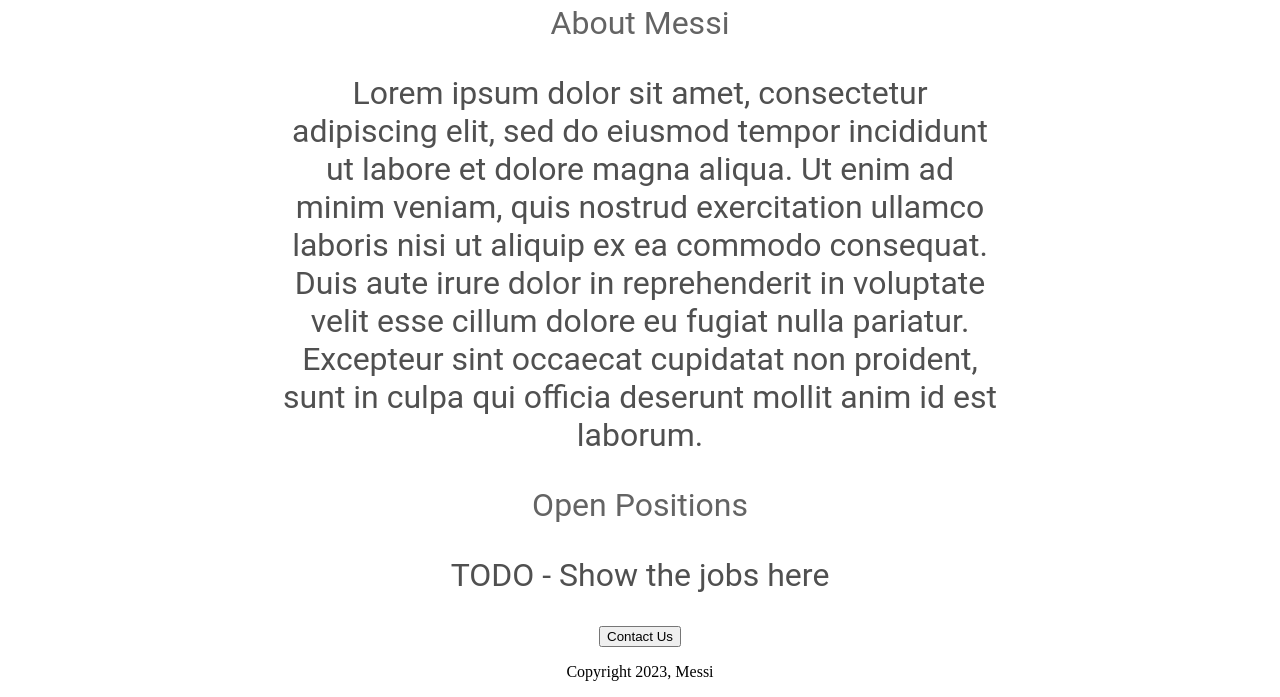
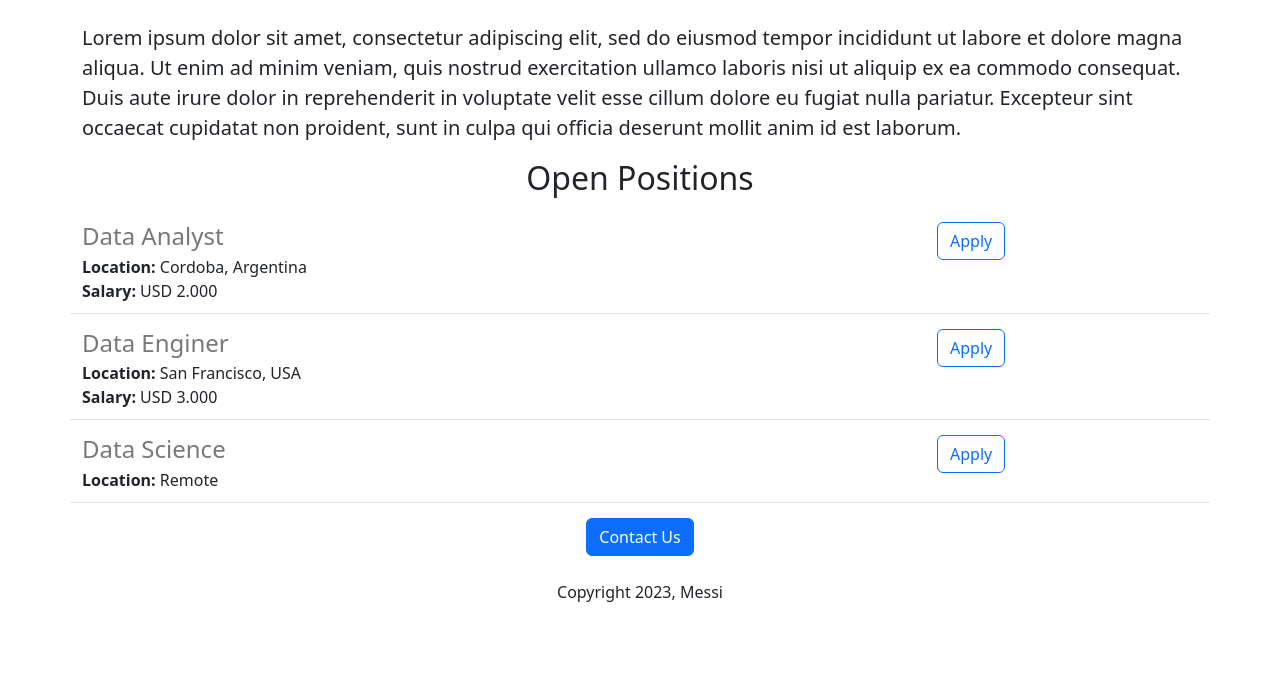
Before and after one commit to franfurey/flask02, a Flask app: page / in a window 1280 px wide. Shown: the part 487-1184 px from the top of the page. After the commit the page ends 1107 px from the top, so only its background shows below. Run offline with Flask 3, Linux system fonts and the light colour scheme.

Commit message:
Updates on project

```diff
--- a/app.py
+++ b/app.py
@@ -1,10 +1,38 @@
-from flask import Flask, render_template
+from flask import Flask, render_template, jsonify
 
 app = Flask(__name__)
 
+JOBS = [
+  {
+    'id':1,
+    'title': 'Data Analyst',
+    'location': 'Cordoba, Argentina',
+    'salary': 'USD 2.000'
+  },
+  {
+    'id':2,
+    'title': 'Data Enginer',
+    'location': 'San Francisco, USA',
+    'salary': 'USD 3.000'
+  },
+  {
+    'id':3,
+    'title': 'Data Science',
+    'location': 'Remote'
+  }
+]
+
+
 @app.route('/')
 def hello():
-  return render_template('home.html')
+  return render_template('home.html',
+                         jobs=JOBS,
+                        company_name='Jovian')
+
+
+@app.route("/api/jobs")
+def list_jobs():
+  return jsonify(JOBS)
 
 
 if __name__ == "__main__":
--- a/templates/home.html
+++ b/templates/home.html
@@ -2,54 +2,35 @@
 <html>
   <head>
     <title>Messi Carreras</title>
+    <meta charset="utf-8">
+    <meta name="viewport" content="width=device-width, initial-scale=1">
+    <link
+      href="https://cdn.jsdelivr.net/npm/bootstrap@5.3.0-alpha3/dist/css/bootstrap.min.css" rel="stylesheet" integrity="sha384-KK94CHFLLe+nY2dmCWGMq91rCGa5gtU4mk92HdvYe+M/SXH301p5ILy+dN9+nJOZ" crossorigin="anonymous">
     <style>
-      h1 {
-        font-size: 40px;
-        font-family: Roboto;
-        font-weight: normal;
-        text-align: center;
-        color: rgb(50,50,50)
-      }
       #banner {
-        width:100%;
         height: 360px;
+        width: 100%;
         object-fit: cover
-
-      }
-      h2 {
-        font-size: 32px;
-        font-family: Roboto;
-        color: rgb(100,100,100);
-        text-align: center;
-        font-weight: normal;
-      }
-
-      .bodytext {
-        font-size: 32px;
-        font-family: Roboto;
-        color: rgb(80,80,80);
-        text-align: center;
-        font-weight: normal;
-      }
-      #container {
-        max-width: 720px;
-        margin: 0 auto 0 auto
       }
     </style>
   </head>
   <body>
-    <div id='container'>
-    <h1>Messi Carreras</h1>
-    <img id='banner' src='http://flask02.franciscofurey.repl.co/static/1.jpg' height = '320'>
-    <h2>About Messi</h2>
-    <p class='bodytext'>
+    <div class='container'>
+    <h1 class='text-center mt-2 mb-4'>{{company_name}} Carreras</h1>
+    <img class='img-fluid' id='banner' src='http://flask02.franciscofurey.repl.co/static/1.jpg' height = '320'>
+    <h2 class='text-center mt-2 mb-4'>About Messi</h2>
+    <p class='lead'>
       Lorem ipsum dolor sit amet, consectetur adipiscing elit, sed do eiusmod tempor incididunt ut labore et dolore magna aliqua. Ut enim ad minim veniam, quis nostrud exercitation ullamco laboris nisi ut aliquip ex ea commodo consequat. Duis aute irure dolor in reprehenderit in voluptate velit esse cillum dolore eu fugiat nulla pariatur. Excepteur sint occaecat cupidatat non proident, sunt in culpa qui officia deserunt mollit anim id est laborum.
     </p>
-    <h2>Open Positions</h2>
-    <p class='bodytext'>TODO - Show the jobs here</p>
-    <div style = 'text-align:center'>
-    <button>Contact Us</button>
-    <p>Copyright 2023, Messi</p>
+    <h2 class='text-center mt-2 mb-4'>Open Positions</h2>
+    <div>
+      {% for job in jobs %}
+        {% include 'jobitem.html' %}
+      {% endfor %}
+    </div>
+    <div class='text-center'>
+    <button type="button" class="btn btn-primary">Contact Us</button>
+    <p class='mt-4'>Copyright 2023, Messi</p>
     </div>
     </div>
   </body>
--- /dev/null
+++ b/templates/jobitem.html
@@ -0,0 +1,23 @@
+<div style="margin-bottom:15px;
+  padding-bottom:10px"
+  class="border-bottom row">
+  <div class="col-9">
+    <h4
+      style="color: rgb(120,120,120);
+      margin-bottom:4px;
+      ">
+      {{ job['title'] }}
+    </h4>
+    <div>
+      <b> Location: </b> {{ job['location'] }}
+    </div>
+    {% if 'salary' in job %}
+    <div>
+     <b>Salary:</b> {{job['salary']}}
+    </div>
+    {% endif %}
+  </div>
+  <div class="col-3">
+    <button type="button" class="btn btn-outline-primary">Apply</button>
+  </div>
+</div>
```
